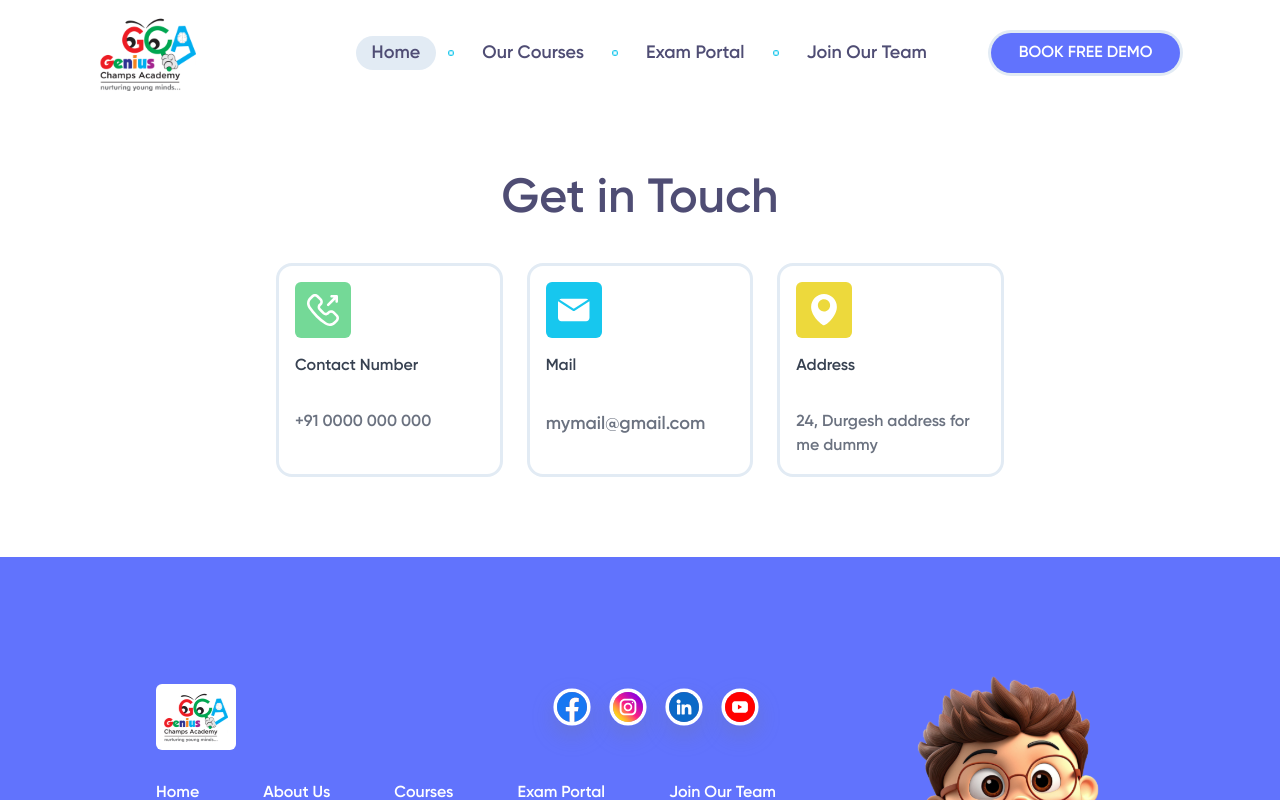
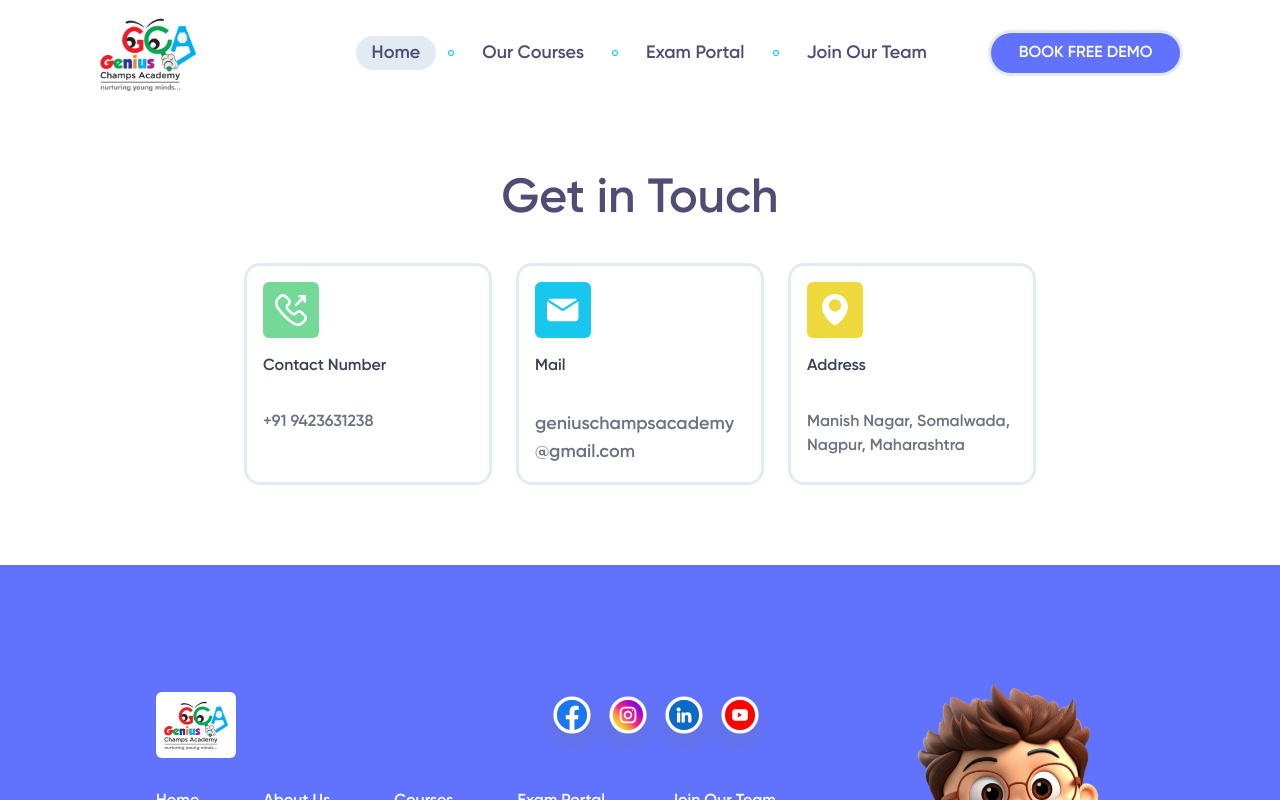
Before and after one commit to rushikeshbhand/gca, a Next.js app: page /components/get-in-touch in a window 1280 px wide. Shown: the top 800 px of the page. Built offline with nearby package versions, Linux system fonts and the light colour scheme.

Commit message:
replace actual content for get in touch component

```diff
--- a/src/app/components/get-in-touch/page.js
+++ b/src/app/components/get-in-touch/page.js
@@ -1,8 +1,9 @@
 import React from "react";
+import Link from "next/link";
 
 export default function GetInTouch() {
   return (
-    <section className="max-w-3xl mx-auto py-10 px-5 my-7 text-[#4F4D74]">
+    <section className="max-w-[52rem] mx-auto py-10 px-5 my-7 text-[#4F4D74]">
       {/* Title */}
       <div className="text-center mb-10">
         <h2 className="text-4xl lg:text-5xl">Get in Touch</h2>
@@ -22,11 +23,13 @@ export default function GetInTouch() {
             </div>
           </div>
           <h3 className="font-medium text-gray-700 mb-8">Contact Number</h3>
-          <p className="text-gray-500 mt-2">+91 0000 000 000</p>
+          <Link href="tel:9423631238">
+          <p className="text-gray-500 mt-2">+91 9423631238</p>
+          </Link>
         </div>
 
         {/* Email Card */}
-        <div className="bg-white rounded-2xl p-4 text-start border-[3px] border-[#E2EBF4]">
+        <div className="bg-white rounded-2xl p-4 text-start border-[3px] border-[#E2EBF4] overflow-hidden">
           <div className="flex justify-start mb-4 relative">
             <div className="relative">
               <img
@@ -37,9 +40,13 @@ export default function GetInTouch() {
             </div>
           </div>
           <h3 className="font-medium text-gray-700 mb-8">Mail</h3>
-          <p className="text-gray-500 mt-2 text-sm sm:text-base md:text-lg">
-            mymail@gmail.com
-          </p>
+          <Link href="mailto:geniuschampsacademy@gmail.com">
+            <p className="text-gray-500 mt-2 text-sm sm:text-base md:text-lg">
+              geniuschampsacademy
+              <br className="hidden md:block" />
+              @gmail.com
+            </p>
+          </Link>
         </div>
 
         {/* Address Card */}
@@ -54,7 +61,15 @@ export default function GetInTouch() {
             </div>
           </div>
           <h3 className="font-medium text-gray-700 mb-8">Address</h3>
-          <p className="text-gray-500 mt-2">24, Durgesh address for me dummy</p>
+          <a
+            href="https://www.google.com/maps?q=PL+NO.+28,+KHNO.+67/6,+Genius+Champs+Academy,+PANCHTARA+CO-OP+HSG+SOC,+Flat+No.102,FLOOR-1+GOKUL+GOVERDHAN+-+4,+MOUZA,+near+orivision+nursing+home,+Manish+Nagar,+Somalwada,+Nagpur,+Maharashtra+440015&ftid=0x3bd4c70afeb3855d:0xc119ae3ae076b8a&entry=gps&lucs=,94242607,94224825,94227247,94227248,47071704,47069508,94218641,94203019,47084304,94208458,94208447&g_ep=CAISDTYuMTM4LjIuOTAyNDAYACCs3wEqYyw5NDI0MjYwNyw5NDIyNDgyNSw5NDIyNzI0Nyw5NDIyNzI0OCw0NzA3MTcwNCw0NzA2OTUwOCw5NDIxODY0MSw5NDIwMzAxOSw0NzA4NDMwNCw5NDIwODQ1OCw5NDIwODQ0N0ICSU4%3D&g_st=com.google.maps.preview.copy"
+            target="_blank"
+            rel="noopener noreferrer"
+          >
+            <p className="text-gray-500 mt-2">
+              Manish Nagar, Somalwada, Nagpur, Maharashtra
+            </p>
+          </a>
         </div>
       </div>
     </section>
```
